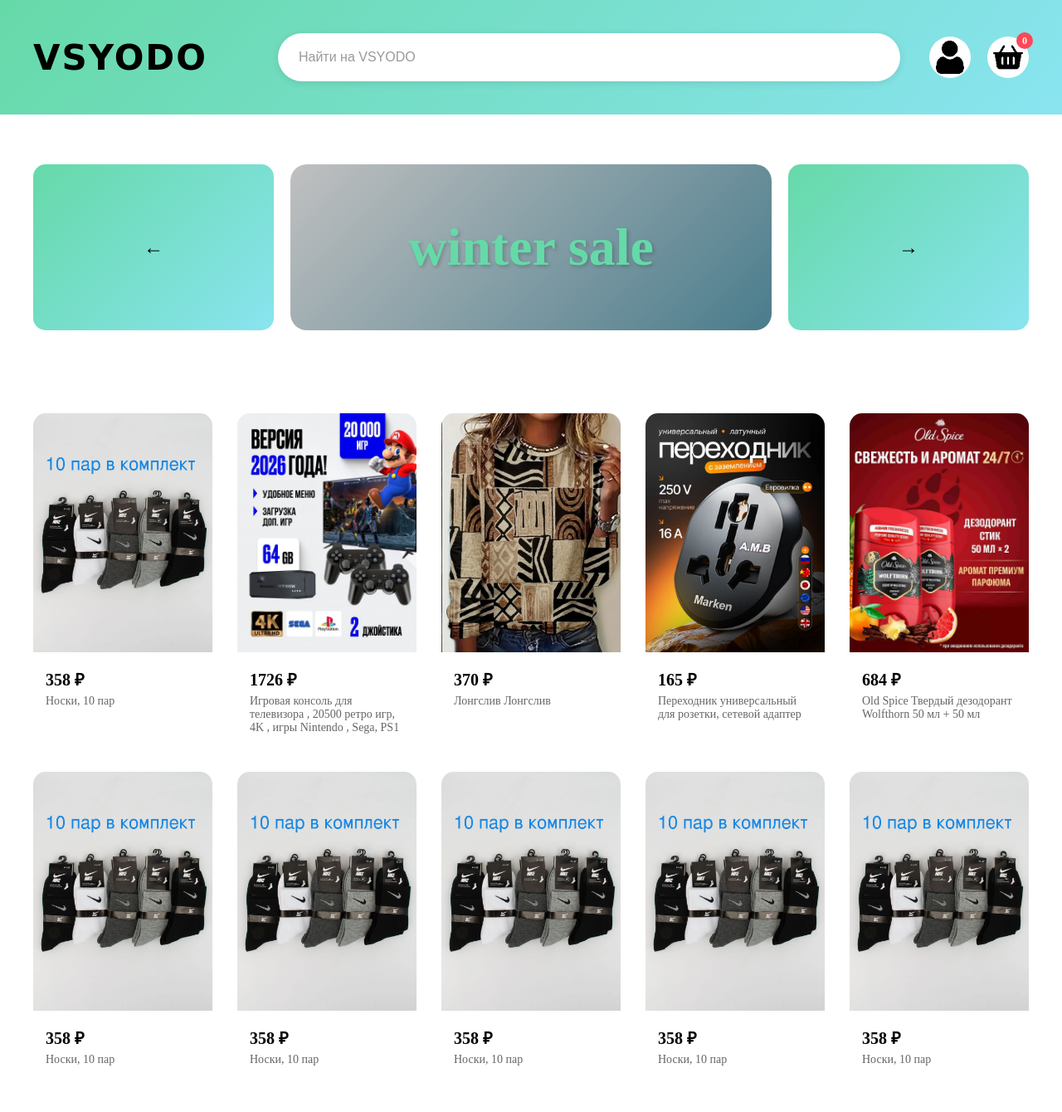
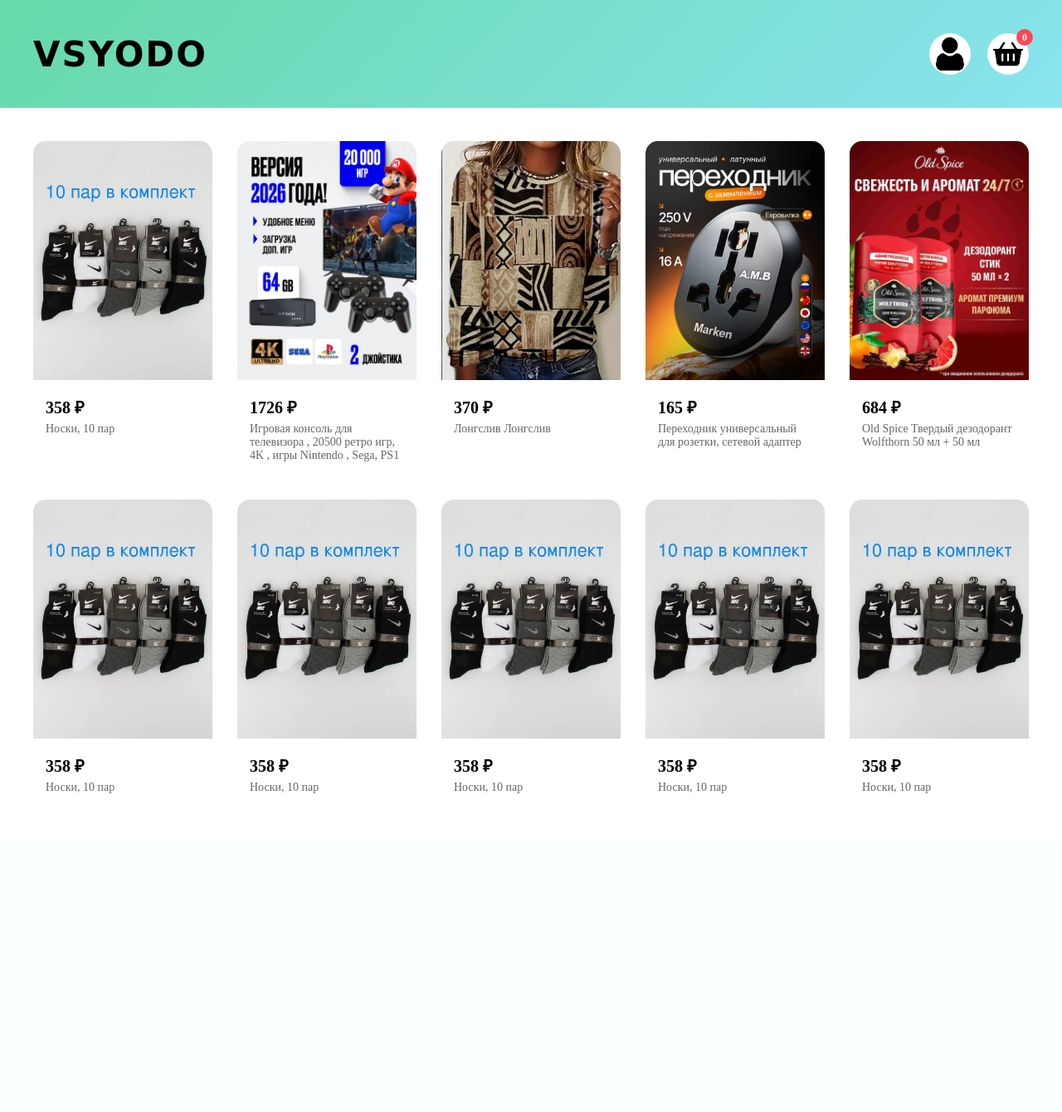
Before and after one commit to Full-Stack-Attack-s/Marketplace, a Django app: page / in a window 1280 px wide. Shown: the whole page at 83% size. After the commit the page ends 956 px from the top, so only its background shows below. Run offline with Django 5.2, Linux system fonts and the light colour scheme.

Commit message:
шаблоны

```diff
--- a/shop/main/static/css/index.css
+++ b/shop/main/static/css/index.css
@@ -22,7 +22,7 @@ header {
 
 .search-box {
     flex: 1;
-    max-width: 700px;
+    max-width: 250px;
     margin: 0 40px;
 }
 
--- /dev/null
+++ b/shop/main/templates/base.html
@@ -0,0 +1,35 @@
+<!DOCTYPE html>
+{% load static %}
+<html lang="ru">
+<head>
+    <meta charset="UTF-8">
+    <title>{% block title %}Default title{% endblock title %}</title>
+    <!--    <link rel="stylesheet" href="{% static 'css/cart.css' %}">-->
+    <link rel="stylesheet" href="{% static 'css/index.css' %}">
+
+    <meta name="viewport" content="width=device-width, initial-scale=1.0">
+</head>
+<body class="body">
+<div class="container">
+    <header class="header">
+        <a href="/" class="logo">VSYODO</a>
+        <!--        <div class="search-box">-->
+        <!--            <input type="text" placeholder="Найти на VSYODO">-->
+        <!--        </div>-->
+        <nav class="navigation">
+            <div class="header-icons">
+                <a href="/profile" class="icon profile">
+                    <img src="{% static 'img/icon profile.png' %}" alt="icon profile">
+                </a>
+                <a href="/cart" class="icon cart">
+                    <img src="{% static 'img/icon cart.png' %}" alt="icon cart">
+                    <span class="cart-count">0</span>
+                </a>
+            </div>
+        </nav>
+    </header>
+</div>
+<div class="container">{% block content%}{% endblock content %}</div>
+
+</body>
+</html>
--- a/shop/main/templates/index.html
+++ b/shop/main/templates/index.html
@@ -1,39 +1,7 @@
-<!DOCTYPE html>
+{% extends "base.html"%}
+{% block title%}MainPage{% endblock title %}
 {% load static %}
-<html lang="ru">
-<head>
-    <meta charset="UTF-8">
-    <title>Title</title>
-    <link rel="stylesheet" href="{% static 'css/index.css' %}">
-</head>
-<body class="body">
-<div class="container">
-    <header class="header">
-        <a href="http://127.0.0.1:8000/" class="logo">VSYODO</a>
-        <div class="search-box">
-            <input type="text" placeholder="Найти на VSYODO">
-        </div>
-        <nav class="navigation">
-            <div class="header-icons">
-            <a href="http://127.0.0.1:8000/profile/" class="icon profile">
-                <img src="{% static 'img/icon profile.png' %}" alt="icon profile">
-            </a>
-            <a href="http://127.0.0.1:8000/cart/" class="icon cart">
-                <img src="{% static 'img/icon cart.png' %}" alt="icon cart">
-                <span class="cart-count">0</span>
-            </a>
-            </div>
-        </nav>
-    </header>
-
-    <section class="sale-section">
-        <div class="carousel">
-            <button class="carousel-btn">←</button>
-            <div class="sale-banner">winter sale</div>
-            <button class="carousel-btn right">→</button>
-        </div>
-    </section>
-
+{% block content%}
     <section class="products-section">
         <div class="products-grid">
             <div class="product-card">
@@ -140,6 +108,4 @@
             </div>
         </div>
     </section>
-</div>
-</body>
-</html>
+{% endblock content %}
--- a/shop/shop/settings.py
+++ b/shop/shop/settings.py
@@ -25,7 +25,7 @@ SECRET_KEY = 'django-insecure-ags6e1pi2zd6$w6w)+rsceu^68xxr797!_u465+td_p*qr0s@0
 # SECURITY WARNING: don't run with debug turned on in production!
 DEBUG = True
 
-ALLOWED_HOSTS = []
+ALLOWED_HOSTS = ["*"]
 
 
 # Application definition
```
Also changed, not shown: shop/main/templates/cart.html (+6 -13 lines), README.md.
